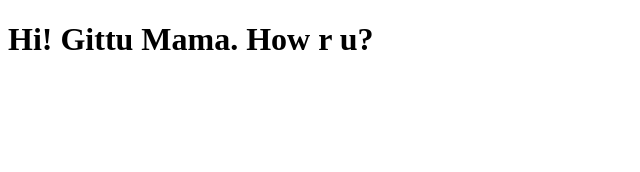
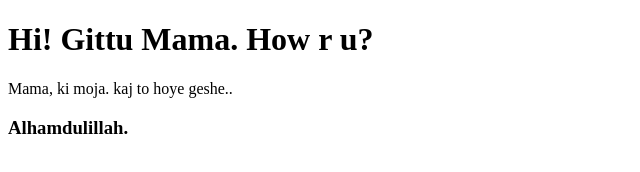
Before and after one commit to Mahbubgit/third_repo, a plain HTML site: page index.html in a window 1280 px wide. Shown: the whole page, without its empty margins (0-640 px from the left). Drawn offline with Linux system fonts and the light colour scheme.

Commit message:
thanks to Allah

```diff
--- a/index.html
+++ b/index.html
@@ -8,5 +8,7 @@
 </head>
 <body>
     <h1>Hi! Gittu Mama. How r u?</h1>
+    <p>Mama, ki moja. kaj to hoye geshe..</p>
+    <h3>Alhamdulillah.</h3>
 </body>
 </html>
```
